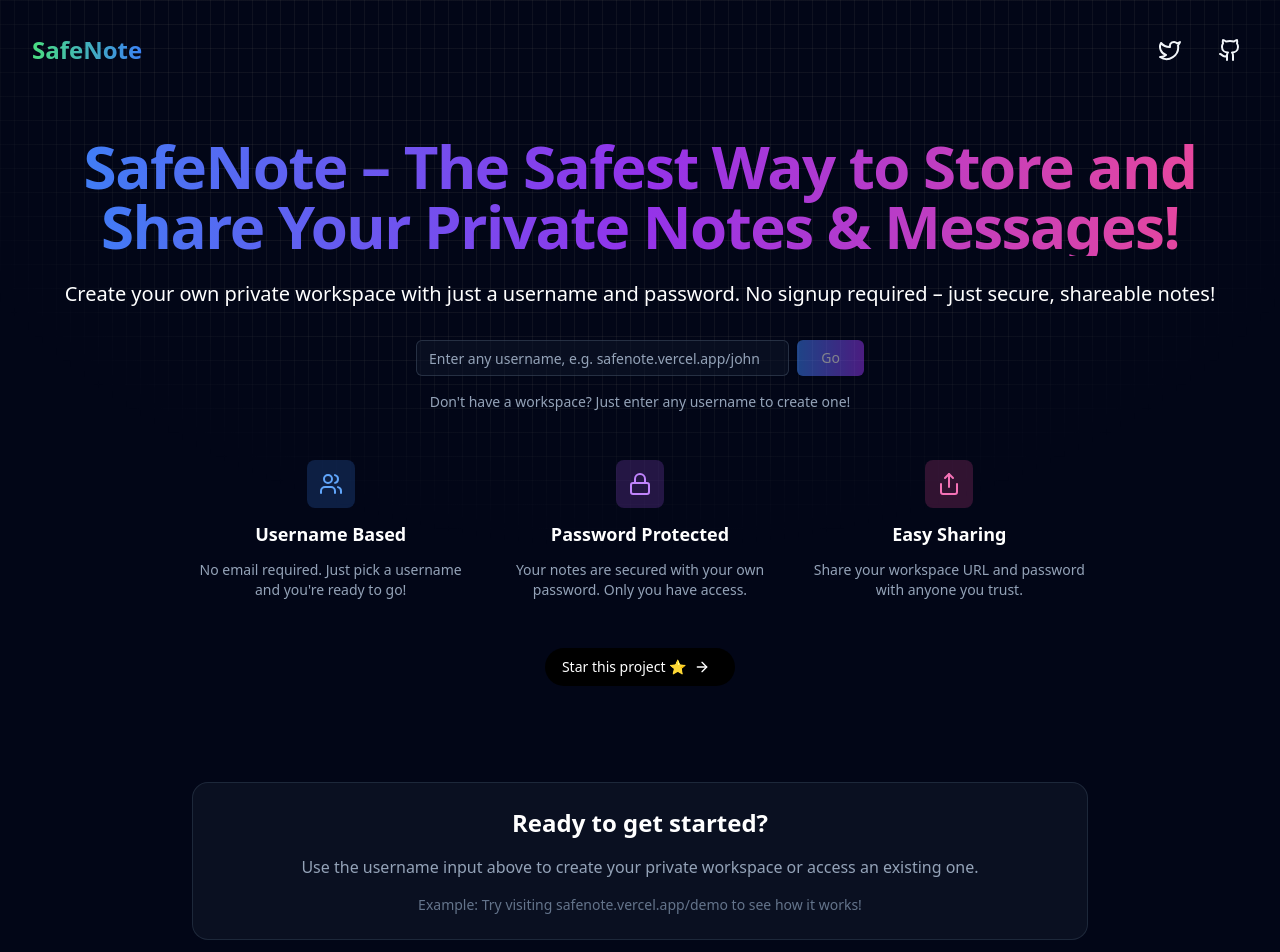
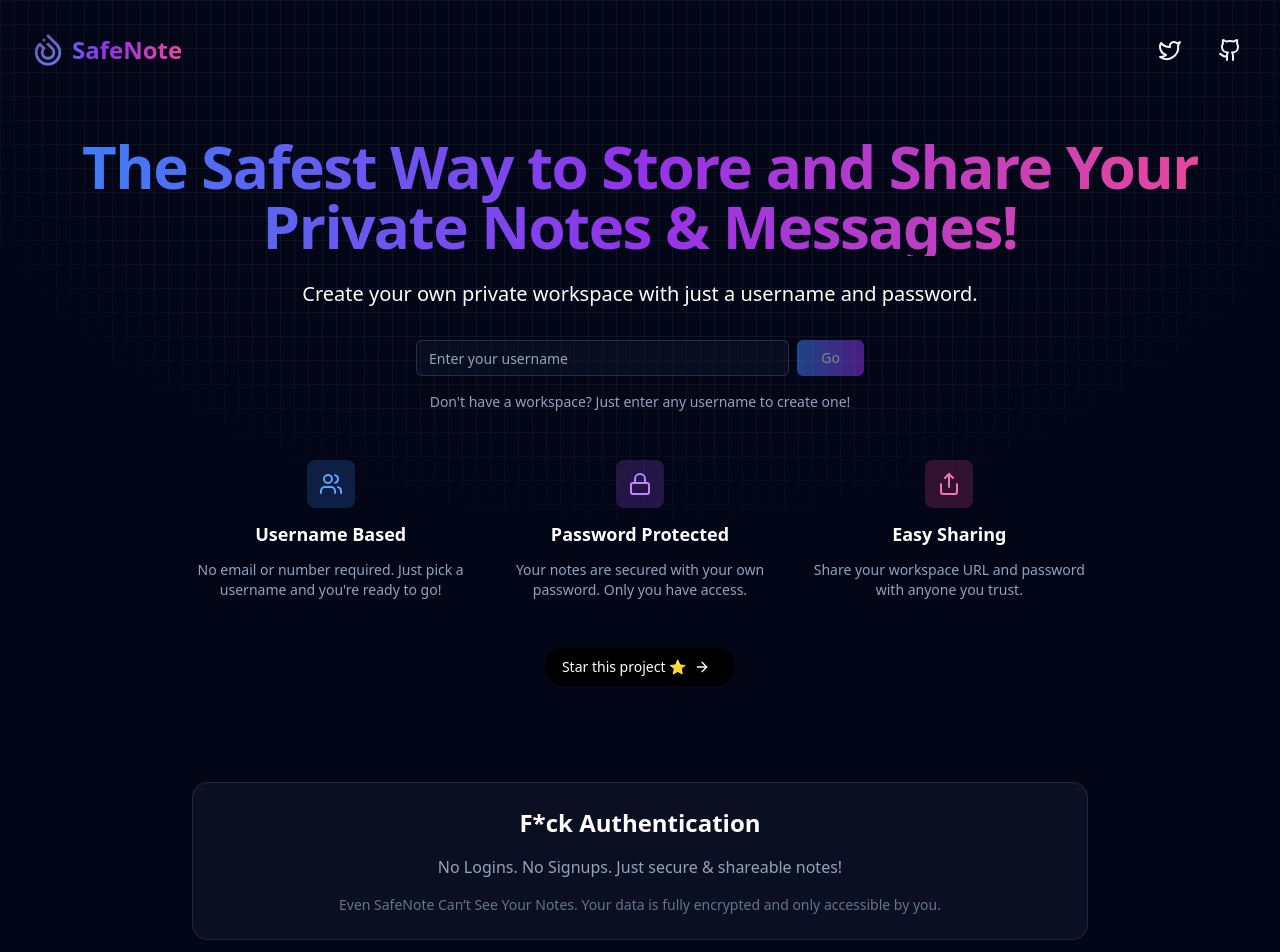
Before and after one commit to codeaashu/safenote, a React (Vite) app: page / in a window 1280 px wide. Shown: the top 952 px of the page. Built offline with nearby package versions, Linux system fonts and the light colour scheme; no server answers.

Commit message:
safenote

```diff
--- a/src/components/Footer.jsx
+++ b/src/components/Footer.jsx
@@ -6,6 +6,11 @@
     { icon: <Twitter className="h-5 w-5" />, href: "https://twitter.com/warrior_aashuu", label: "Twitter" },
     { icon: <Github className="h-5 w-5" />, href: "https://github.com/codeaashu", label: "GitHub" },
     { icon: <Linkedin className="h-5 w-5" />, href: "https://www.linkedin.com/in/ashutoshkumaraashu/", label: "LinkedIn" },
+    {
+      icon: <img src="/DevDisplay.png" alt="DevDisplay" className="h-5 w-5" />,
+      href: "https://www.devdisplay.org/profile/codeaashu",
+      label: "DevDisplay"
+    },
   ];
 
   return (
--- a/src/components/Hero.jsx
+++ b/src/components/Hero.jsx
@@ -32,12 +32,12 @@
   return (
     <div className="container mx-auto px-4 py-16 text-center">
       <h1 className="text-4xl md:text-6xl font-bold tracking-tight mb-6 bg-gradient-to-r from-blue-500 via-purple-600 to-pink-500 bg-clip-text text-transparent">
-        SafeNote – The Safest Way to Store and Share Your Private Notes & Messages!
+        {/* The Most Secure Way to Save and Share Your Private Notes & Messages! */}
+        The Safest Way to Store and Share Your Private Notes & Messages!
       </h1>
 
       <p className="text-xl md:text-xl text-muted-foreground mb-8">
         Create your own private workspace with just a username and password.
-        No signup required – just secure, shareable notes!
       </p>
 
       {/* Quick Access */}
@@ -45,7 +45,7 @@
         <div className="flex gap-2">
           <Input
             type="text"
-            placeholder="Enter any username, e.g. safenote.vercel.app/john"
+            placeholder="Enter your username"
             value={username}
             onChange={(e) => setUsername(e.target.value)}
             onKeyPress={handleKeyPress}
@@ -72,7 +72,7 @@
           </div>
           <h3 className="text-lg font-semibold text-white">Username Based</h3>
           <p className="text-slate-400 text-sm">
-            No email required. Just pick a username and you&apos;re ready to go!
+            No email or number required. Just pick a username and you&apos;re ready to go!
           </p>
         </div>
         <div className="text-center space-y-3">
--- a/src/components/Home.jsx
+++ b/src/components/Home.jsx
@@ -47,12 +47,12 @@
           </div>
         </div> */}
         <div className="p-6 bg-slate-800/30 rounded-2xl border border-slate-700/50">
-          <h2 className="text-2xl font-bold text-white mb-4">Ready to get started?</h2>
+          <h2 className="text-2xl font-bold text-white mb-4">F*ck Authentication</h2>
           <p className="text-slate-400 mb-4">
-            Use the username input above to create your private workspace or access an existing one.
+            No Logins. No Signups. Just secure & shareable notes!
           </p>
           <p className="text-sm text-slate-500">
-            Example: Try visiting safenote.vercel.app/demo to see how it works!
+            Even SafeNote Can’t See Your Notes. Your data is fully encrypted and only accessible by you.
           </p>
         </div>
       </div>
--- a/src/components/Navbar.jsx
+++ b/src/components/Navbar.jsx
@@ -10,8 +10,13 @@
         <div className="flex justify-between items-center">
           <NavLink
             to="/"
-            className="text-2xl font-bold bg-gradient-to-r from-green-400 to-blue-500 bg-clip-text text-transparent"
+            className="flex items-center gap-2 text-2xl font-bold bg-gradient-to-r from-blue-500 via-purple-600 to-pink-500 bg-clip-text text-transparent"
           >
+            <img
+              src="/safenote.png"
+              alt="SafeNote Logo"
+              className="h-8 w-8"
+            />
             SafeNote
           </NavLink>
           <div className="flex items-center gap-6">
```
Also changed, not shown: public/DevDisplay.png (added).
